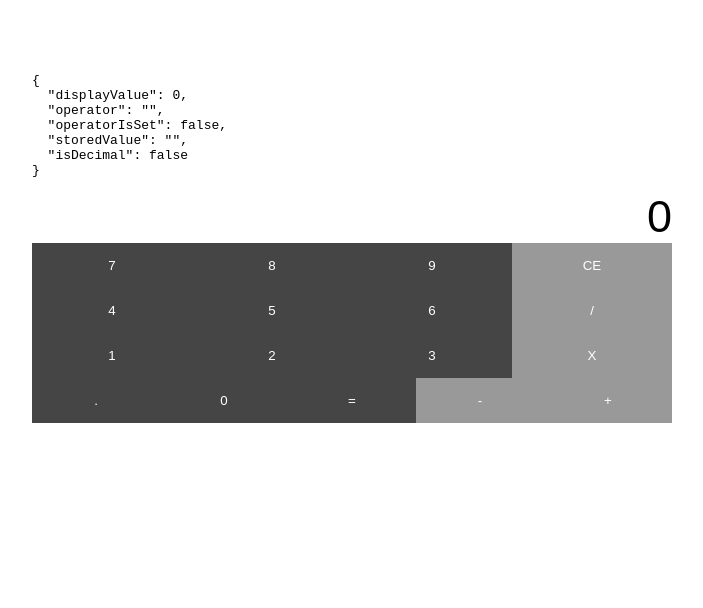
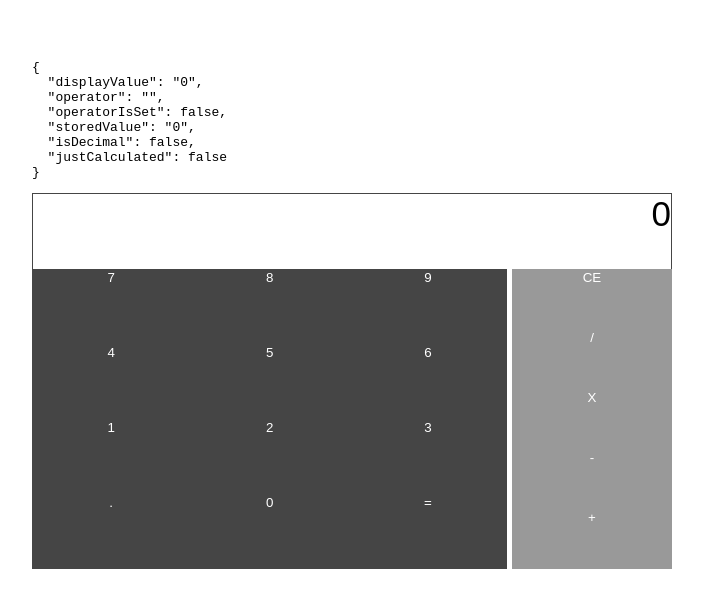
Before and after one commit to threads13/react-calculator, a React app: page / in a window 1280 px wide. Shown: the whole page, without its empty margins (288-991 px from the left). Built offline with nearby package versions, Linux system fonts and the light colour scheme.

Commit message:
Fixed bug that caused the screen to not clear after inputting a number immediately after hitting the equals button.

```diff
--- a/src/components/App.css
+++ b/src/components/App.css
@@ -1,38 +1,75 @@
 .App {
-  display: flex;
-  flex-direction: column;
+
   margin: 0 auto;
   margin-top: 60px;
   max-width: 50%;
-
+  height: 1000px;
 }
 
 .key-row{
   display: flex;
+  flex-direction: row;
+}
+
+.number-keys{
+  display: flex;
+  flex-direction: column;
+  flex-basis: 75%;
+  /* height: 700px; */
+}
+
+
+
+.display {
+  font-size: 35px;
+  display: flex;
+  justify-content: flex-end;
+  padding-bottom: 1em;
+  border: 1px solid #454545;
+  border-bottom: 0;
+}
+
+.key-right{
+
+}
+
+.right-key-items{
+  display: flex;
+  flex-direction: column;
+  flex-basis: 25%;
+
+  height: 300px;
 }
 
 .calc-key {
-  padding-top: 15px;
-  padding-bottom: 15px;
-  padding-left: 0px;
-  padding-right: 0px;
-  flex-basis: 25%;
-  align-items: center;
+  display: flex;
+  flex-basis: 33%;
+  flex-wrap: wrap;
+  justify-content: center;
   background-color: #454545;
   color: white;
   border: none;
+  outline: none;
+  border-color: #454545;
 }
 
-button:hover {
-  background: #8CD5ED;
+.key-pad {
+  display: flex;
+
 }
 
-button:active {
-  border: none;
+/* button {
+  padding-top: 45px;
+  padding-bottom: 45px;
+  padding-left: 25px;
+  padding-right: 25px;
+} */
+
+
+button:focus {
+  outline: none;
 }
 
-.display {
-  font-size: 45px;
-  display: flex;
-  justify-content: flex-end;
+button:active{
+  background: #4D4949;
 }
--- a/src/components/App.js
+++ b/src/components/App.js
@@ -9,20 +9,33 @@ class App extends Component {
   constructor(props){
     super(props);
     this.state = {
-      displayValue: 0,
+      displayValue: '0',
       operator: '',
       operatorIsSet: false,
-      storedValue: '',
-      isDecimal: false
+      storedValue: '0',
+      isDecimal: false,
+      justCalculated: false
     };
   }
 
   inputDigit(digit){
-    const { displayValue, operator, operatorIsSet, storedValue, isDecimal } = this.state;
+    const { displayValue, operator, operatorIsSet, storedValue, isDecimal, justCalculated } = this.state;
 
-    if (operatorIsSet){
+    // can do an if statement to see if calculated, then if so can
+    // put only the most recent digit (last character in the string)
+    // if(justCalculated){
+    //   const individualDigit = displayValue.split('');
+    //   const lastDigit = individualDigit.slice(-1);
+    //   console.log(lastDigit);
+    // }
+
+    if(justCalculated){
       this.setState({
-        displayValue: displayValue === '0' ? String(digit) : displayValue + digit,
+        displayValue: digit
+      });
+    } else if(operatorIsSet){
+      this.setState({
+        displayValue: digit,
         operatorIsSet: false
       });
     } else {
@@ -31,6 +44,10 @@ class App extends Component {
       });
     }
   }
+
+
+
+  // maybe just turn a div to a span to get rid of border?
 
   inputOperator(operator){
     const {displayValue} = this.state;
@@ -46,22 +63,25 @@ class App extends Component {
 
   calculate(){
     const {displayValue, operator, storedValue } = this.state;
-    const nextValue = parseFloat(displayValue);
+    const displayValueFloat = parseFloat(displayValue);
+    const storedValueFloat= parseFloat(storedValue);
 
     const operations = {
-      '/': (storedValue, displayValue) => storedValue / nextValue,
-      '*': (storedValue, displayValue) => storedValue * nextValue,
-      '+': (storedValue, displayValue) => storedValue + nextValue,
-      '-': (storedValue, displayValue) => storedValue - nextValue
+      '/': (storedValueFloat, displayValueFloat) => storedValueFloat / displayValueFloat,
+      '*': (storedValueFloat, displayValueFloat) => storedValueFloat * displayValueFloat,
+      '+': (storedValueFloat, displayValueFloat) => storedValueFloat + displayValueFloat,
+      '-': (storedValueFloat, displayValueFloat) => storedValueFloat - displayValueFloat
     }
     if(operator){
-      const calculatedValue = operations[operator](storedValue, nextValue);
+      const calculatedValue = operations[operator](storedValueFloat, displayValueFloat);
 
       this.setState({
-        displayValue: calculatedValue,
+        displayValue: String(calculatedValue),
         operator: '',
         operatorIsSet: false,
-        isDecimal: calculatedValue  % 1 === 0 ? false : true
+        isDecimal: calculatedValue  % 1 === 0 ? false : true,
+        justCalculated: true,
+        storedValue:  String(calculatedValue)
       });
     }
   }
@@ -88,38 +108,50 @@ class App extends Component {
       <button>{t}</button>
     ));
 
-    const calcStyle = {background: '#999999'};
-
     return (
       <div className="App">
         <pre>{JSON.stringify(this.state, null, 2)}</pre>
+
         <div className="display">
           {this.state.displayValue}
         </div>
-        <div className="key-row">
+
+        <div className="key-pad">
+          <div className="number-keys" style={{border: '0'}}>
+
+            <div className="key-row" style={{height: '75px'}}>
               <button className="calc-key" onClick={() => {this.inputDigit(7)}}>7</button>
               <button className="calc-key" onClick={() => {this.inputDigit(8)}}>8</button>
               <button className="calc-key" onClick={() => {this.inputDigit(9)}}>9</button>
-          <button className="calc-key" onClick={() => {this.clearOperator()}} style={calcStyle}>CE</button>
             </div>
-        <div className="key-row">
+
+            <div className="key-row" style={{height: '75px'}}>
               <button className="calc-key" onClick={() => {this.inputDigit(4)}}>4</button>
               <button className="calc-key" onClick={() => {this.inputDigit(5)}}>5</button>
               <button className="calc-key" onClick={() => {this.inputDigit(6)}}>6</button>
-          <button className="calc-key" onClick={() => {this.inputOperator('/')}} style={calcStyle}>/</button>
             </div>
-        <div className="key-row">
+
+            <div className="key-row" style={{height: '75px'}}>
               <button className="calc-key" onClick={() => {this.inputDigit(1)}}>1</button>
               <button className="calc-key" onClick={() => {this.inputDigit(2)}}>2</button>
               <button className="calc-key" onClick={() => {this.inputDigit(3)}}>3</button>
-          <button className="calc-key" onClick={() => {this.inputOperator('*')}} style={calcStyle}>X</button>
             </div>
-        <div className="key-row">
+
+            <div className="key-row" style={{height: '75px'}}>
               <button className="calc-key" onClick={() => {this.changeDecimal('.')}}>.</button>
               <button className="calc-key" onClick={() => {this.inputDigit(0)}}>0</button>
               <button className="calc-key" onClick={() => {this.calculate()}} >=</button>
-          <button className="calc-key" onClick={() => {this.inputOperator('-')}}style={calcStyle}>-</button>
-          <button className="calc-key" onClick={() => {this.inputOperator('+')}}style={calcStyle}>+</button>
+            </div>
+          </div>
+
+          <div className="right-key-items" style={{border: 'none'}}>
+            <button className="calc-key" style={{background: '#999999'}} onClick={() => {this.clearOperator()}}>CE</button>
+            <button className="calc-key" style={{background: '#999999'}} onClick={() => {this.inputOperator('/')}}>/</button>
+            <button className="calc-key" style={{background: '#999999'}} onClick={() => {this.inputOperator('*')}}>X</button>
+            <button className="calc-key" style={{background: '#999999'}} onClick={() => {this.inputOperator('-')}}>-</button>
+            <button className="calc-key" style={{background: '#999999'}} onClick={() => {this.inputOperator('+')}}>+</button>
+          </div>
+
         </div>
       </div>
     );
```
Lines whose indentation alone changed are shown as unchanged.
